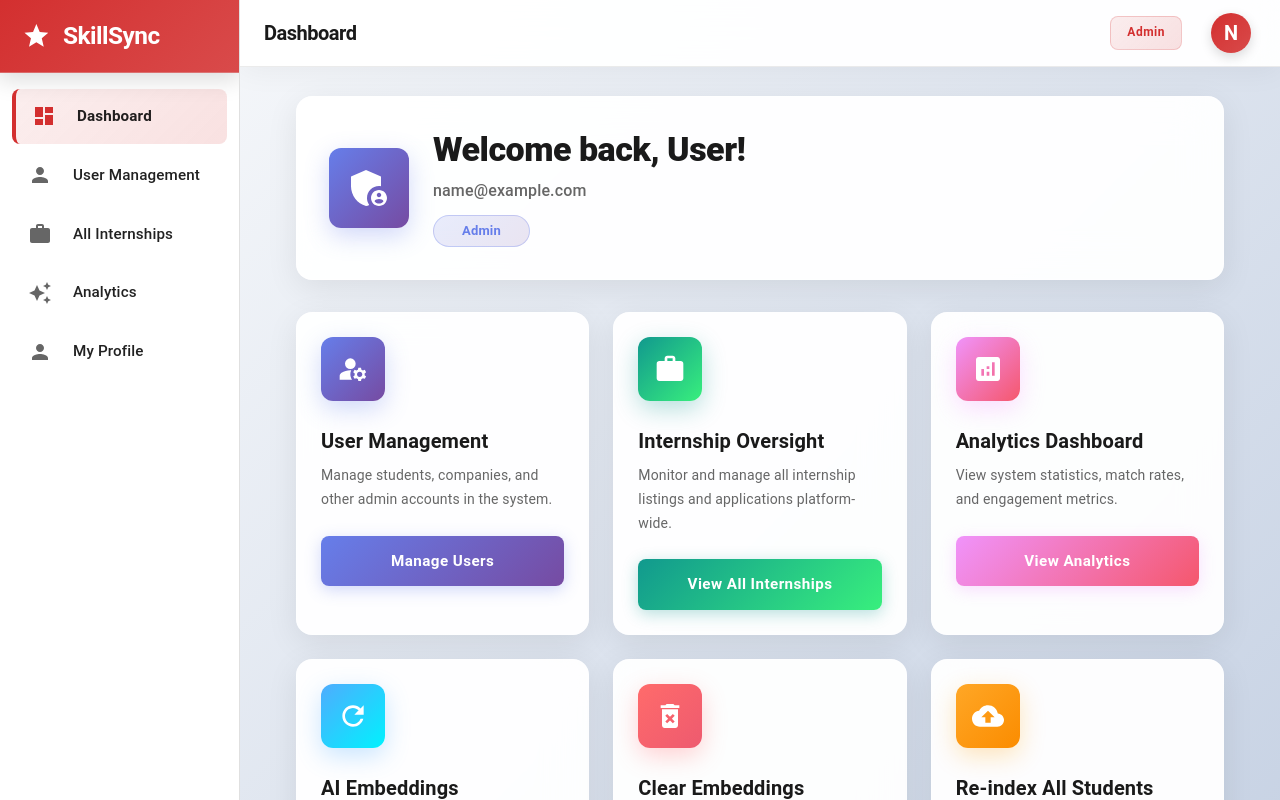
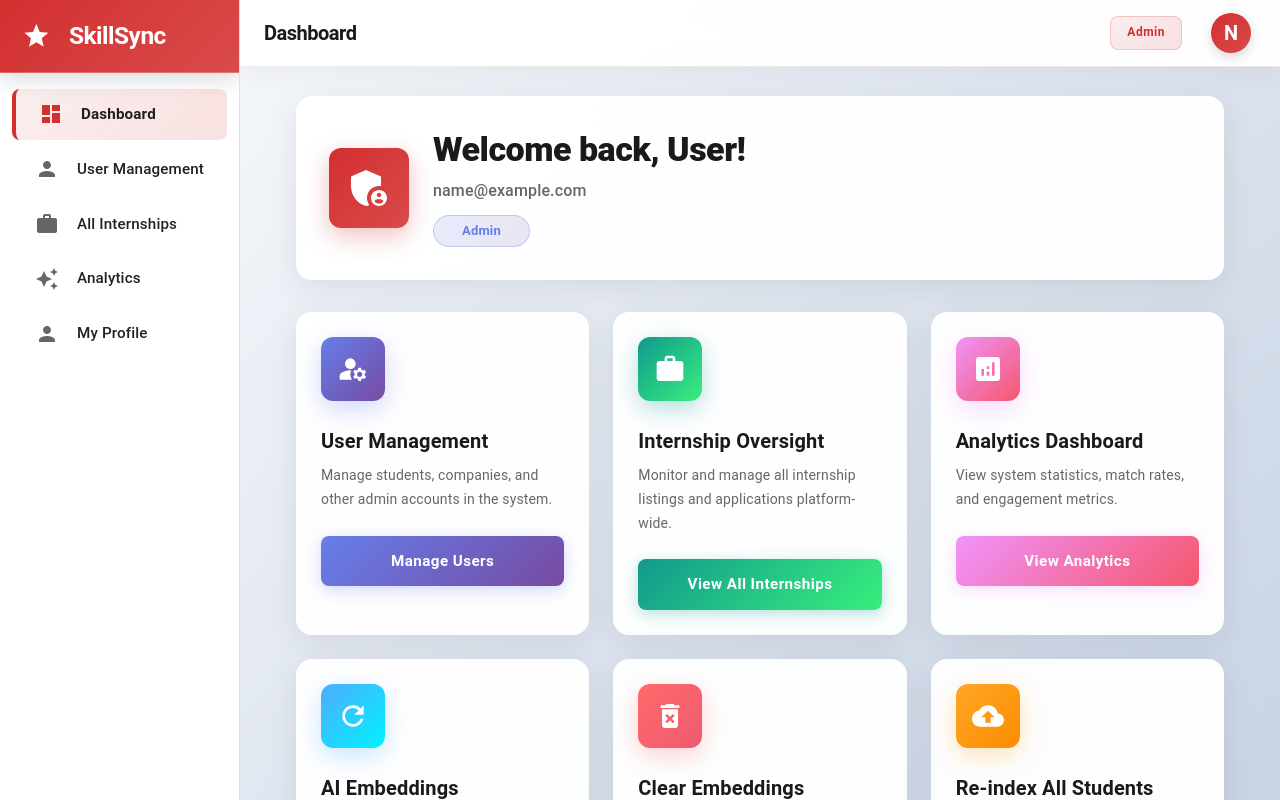
Before and after one commit to heyitsgautham/skil-sync-fullstack, a React (Create React App) app in the folder skill-sync-frontend/: page /dashboard in a window 1280 px wide. Shown: the top 800 px of the page. Built offline with nearby package versions, Linux system fonts and the light colour scheme; no server answers; sample sign-in values are in the browser's storage.

Commit message:
user side ui fix

```diff
--- a/skill-sync-frontend/src/components/Layout.js
+++ b/skill-sync-frontend/src/components/Layout.js
@@ -31,11 +31,17 @@ import {
 import { useNavigate, useLocation } from 'react-router-dom';
 import authService from '../services/authService';
 
-const drawerWidth = 240;
+const EXPANDED_DRAWER_WIDTH = 240;
+const COLLAPSED_DRAWER_WIDTH = 72;
 
 const Layout = ({ children }) => {
     const [mobileOpen, setMobileOpen] = useState(false);
     const [anchorEl, setAnchorEl] = useState(null);
+    // Persist collapsed state across navigation
+    const [collapsed, setCollapsed] = useState(() => {
+        const saved = localStorage.getItem('sidebarCollapsed');
+        return saved === 'true';
+    });
     const navigate = useNavigate();
     const location = useLocation();
     const theme = useTheme();
@@ -103,6 +109,20 @@ const Layout = ({ children }) => {
         setMobileOpen(!mobileOpen);
     };
 
+    const handleBrandClick = (event) => {
+        event.stopPropagation();
+        // On mobile, keep original behavior (navigate). On desktop, toggle collapsed state
+        if (isMobile) {
+            navigate('/dashboard');
+            return;
+        }
+        setCollapsed(prev => {
+            const newValue = !prev;
+            localStorage.setItem('sidebarCollapsed', newValue.toString());
+            return newValue;
+        });
+    };
+
     const handleMenuOpen = (event) => {
         setAnchorEl(event.currentTarget);
     };
@@ -121,12 +141,15 @@ const Layout = ({ children }) => {
         if (isMobile) {
             setMobileOpen(false);
         }
+        // Don't toggle collapse when navigating
     };
+
+    const currentDrawerWidth = collapsed ? COLLAPSED_DRAWER_WIDTH : EXPANDED_DRAWER_WIDTH;
 
     const drawer = (
         <Box sx={{ height: '100%', display: 'flex', flexDirection: 'column' }}>
             <Toolbar
-                onClick={() => navigate('/dashboard')}
+                onClick={handleBrandClick}
                 sx={{
                     background: `linear-gradient(135deg, ${currentColors.primary} 0%, ${currentColors.primary}dd 100%)`,
                     color: 'white',
@@ -140,8 +163,21 @@ const Layout = ({ children }) => {
                     },
                 }}
             >
-                <StarIcon sx={{ mr: 1.5, fontSize: 28 }} />
-                <Typography variant="h5" noWrap component="div" sx={{ fontWeight: 700, letterSpacing: '-0.5px' }}>
+                <StarIcon sx={{ mr: collapsed ? 0 : 1.5, fontSize: 28 }} />
+                <Typography
+                    variant="h5"
+                    noWrap
+                    component="div"
+                    sx={{
+                        fontWeight: 700,
+                        letterSpacing: '-0.5px',
+                        ml: collapsed ? 0 : 0.75,
+                        opacity: collapsed ? 0 : 1,
+                        width: collapsed ? 0 : 'auto',
+                        transition: 'all 0.25s ease',
+                        overflow: 'hidden',
+                    }}
+                >
                     SkillSync
                 </Typography>
             </Toolbar>
@@ -154,7 +190,9 @@ const Layout = ({ children }) => {
                             onClick={() => handleNavigation(item.path)}
                             sx={{
                                 borderRadius: 2,
-                                py: 1.5,
+                                py: 1.25,
+                                pr: collapsed ? 1 : 2,
+                                pl: collapsed ? 1 : 1.5,
                                 transition: 'all 0.3s ease',
                                 '&.Mui-selected': {
                                     background: `linear-gradient(135deg, ${currentColors.primary}15 0%, ${currentColors.primary}25 100%)`,
@@ -171,8 +209,10 @@ const Layout = ({ children }) => {
                         >
                             <ListItemIcon sx={{
                                 color: location.pathname === item.path ? currentColors.primary : '#666',
-                                minWidth: 45,
+                                minWidth: collapsed ? 0 : 45,
+                                justifyContent: 'center',
                                 transition: 'all 0.3s ease',
+                                mr: collapsed ? 0 : 1,
                             }}>
                                 {item.icon}
                             </ListItemIcon>
@@ -181,6 +221,12 @@ const Layout = ({ children }) => {
                                 primaryTypographyProps={{
                                     fontWeight: location.pathname === item.path ? 600 : 500,
                                     fontSize: '0.95rem',
+                                }}
+                                sx={{
+                                    opacity: collapsed ? 0 : 1,
+                                    width: collapsed ? 0 : 'auto',
+                                    transition: 'all 0.25s ease',
+                                    overflow: 'hidden',
                                 }}
                             />
                         </ListItemButton>
@@ -197,12 +243,13 @@ const Layout = ({ children }) => {
                 position="fixed"
                 elevation={0}
                 sx={{
-                    width: { sm: `calc(100% - ${drawerWidth}px)` },
-                    ml: { sm: `${drawerWidth}px` },
+                    width: { sm: `calc(100% - ${currentDrawerWidth}px)` },
+                    ml: { sm: `${currentDrawerWidth}px` },
                     background: 'rgba(255, 255, 255, 0.95)',
                     backdropFilter: 'blur(20px)',
                     borderBottom: '1px solid rgba(0,0,0,0.08)',
                     boxShadow: '0 4px 30px rgba(0,0,0,0.05)',
+                    transition: 'all 0.3s ease',
                 }}
             >
                 <Toolbar sx={{ py: 1 }}>
@@ -366,7 +413,7 @@ const Layout = ({ children }) => {
             {/* Sidebar Drawer */}
             <Box
                 component="nav"
-                sx={{ width: { sm: drawerWidth }, flexShrink: { sm: 0 } }}
+                sx={{ width: { sm: currentDrawerWidth }, flexShrink: { sm: 0 } }}
             >
                 {/* Mobile drawer */}
                 <Drawer
@@ -378,7 +425,7 @@ const Layout = ({ children }) => {
                     }}
                     sx={{
                         display: { xs: 'block', sm: 'none' },
-                        '& .MuiDrawer-paper': { boxSizing: 'border-box', width: drawerWidth },
+                        '& .MuiDrawer-paper': { boxSizing: 'border-box', width: EXPANDED_DRAWER_WIDTH },
                     }}
                 >
                     {drawer}
@@ -388,7 +435,12 @@ const Layout = ({ children }) => {
                     variant="permanent"
                     sx={{
                         display: { xs: 'none', sm: 'block' },
-                        '& .MuiDrawer-paper': { boxSizing: 'border-box', width: drawerWidth },
+                        '& .MuiDrawer-paper': {
+                            boxSizing: 'border-box',
+                            width: currentDrawerWidth,
+                            transition: 'width 0.3s ease',
+                            overflowX: 'hidden',
+                        },
                     }}
                     open
                 >
@@ -402,7 +454,7 @@ const Layout = ({ children }) => {
                 sx={{
                     flexGrow: 1,
                     p: { xs: 2, sm: 3, md: 4 },
-                    width: { sm: `calc(100% - ${drawerWidth}px)` },
+                    width: { sm: `calc(100% - ${currentDrawerWidth}px)` },
                     minHeight: '100vh',
                     background: 'linear-gradient(135deg, #f5f7fa 0%, #c3cfe2 100%)',
                     position: 'relative',
--- a/skill-sync-frontend/src/pages/Analytics.js
+++ b/skill-sync-frontend/src/pages/Analytics.js
@@ -153,12 +153,12 @@ const Analytics = () => {
                                 width: 80,
                                 height: 80,
                                 borderRadius: 3,
-                                background: 'linear-gradient(135deg, #f093fb 0%, #f5576c 100%)',
+                                background: 'linear-gradient(135deg,#d32f2f 0%, #d32f2fdd 100% )',
                                 display: 'flex',
                                 alignItems: 'center',
                                 justifyContent: 'center',
                                 mr: 3,
-                                boxShadow: '0 8px 24px rgba(240, 147, 251, 0.3)',
+                                boxShadow: '0 8px 24px rgba(211, 10, 10, 0.3)',
                             }}
                         >
                             <AnalyticsIcon sx={{ fontSize: 48, color: 'white' }} />
--- a/skill-sync-frontend/src/pages/Dashboard.js
+++ b/skill-sync-frontend/src/pages/Dashboard.js
@@ -906,10 +906,10 @@ const Dashboard = () => {
                             Clear Embeddings
                         </Typography>
                         <Typography variant="body2" color="text.secondary" sx={{ mb: 2, lineHeight: 1.7 }}>
-                            Delete all student resume embeddings and match data from ChromaDB. ⚠️ This action is permanent!
+                            Delete all student resume embeddings and match data from ChromaDB. This action is permanent!
                         </Typography>
 
-                        {systemStatus && (
+                        {/* {systemStatus && (
                             <Box sx={{ mb: 2, p: 2, bgcolor: '#fff5f5', borderRadius: 2, border: '1px solid #fee' }}>
                                 <Typography variant="caption" sx={{ display: 'block', fontWeight: 600, mb: 0.5, color: '#c53030' }}>
                                     📊 Current Status
@@ -924,7 +924,7 @@ const Dashboard = () => {
                                     Total Matches: {systemStatus.matches?.total || 0}
                                 </Typography>
                             </Box>
-                        )}
+                        )} */}
 
                         <Button
                             variant="contained"
@@ -1089,12 +1089,12 @@ const Dashboard = () => {
                                 width: 80,
                                 height: 80,
                                 borderRadius: 3,
-                                background: 'linear-gradient(135deg, #667eea 0%, #764ba2 100%)',
+                                background: 'linear-gradient(135deg, #d32f2f 0%, #d32f2fdd 100%)',
                                 display: 'flex',
                                 alignItems: 'center',
                                 justifyContent: 'center',
                                 mr: 3,
-                                boxShadow: '0 8px 24px rgba(102, 126, 234, 0.3)',
+                                boxShadow: '0 8px 24px rgba(211, 47, 47, 0.3)',
                             }}
                         >
                             {React.cloneElement(getRoleIcon(), {
@@ -1116,7 +1116,7 @@ const Dashboard = () => {
                             <Typography
                                 variant="body1"
                                 sx={{
-                                    color: '#666',
+                                    color: '#666666ff',
                                     mb: 1.5,
                                     fontWeight: 500,
                                 }}
```
Also changed, not shown: skill-sync-frontend/src/pages/InternshipList.js (+6 -6 lines), skill-sync-frontend/src/pages/ManageUsers.js (+25 -83 lines).
